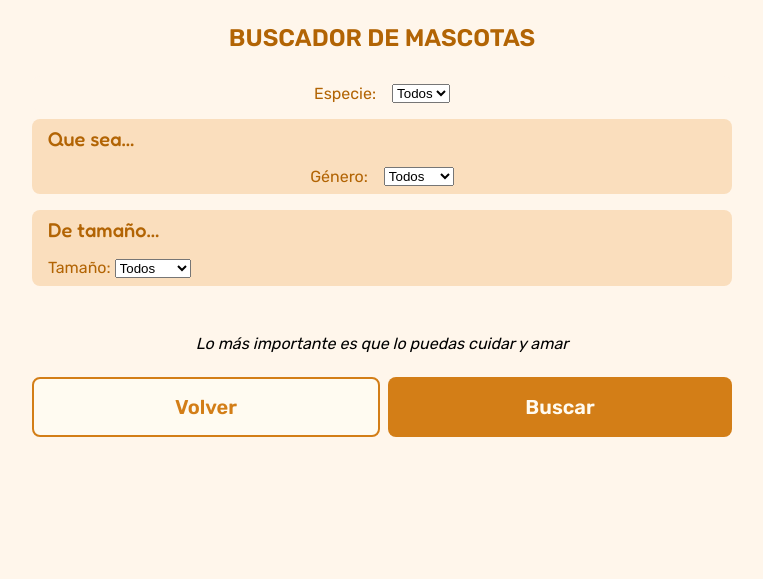
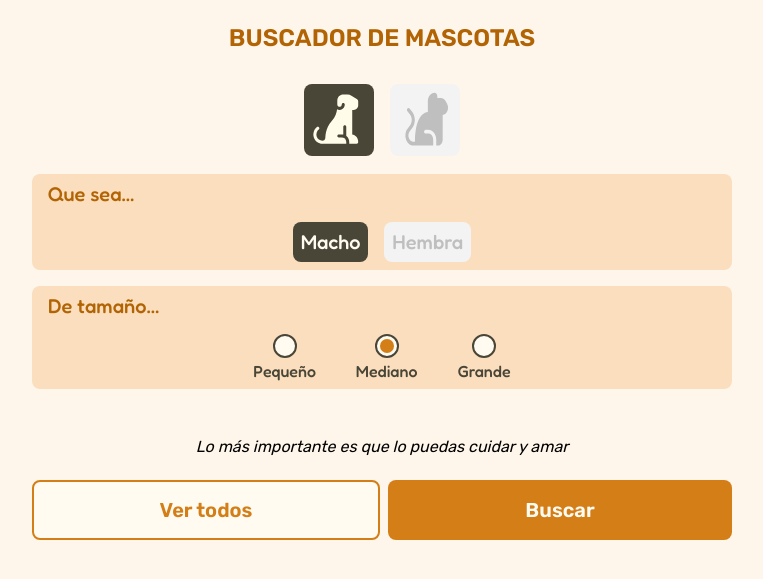
Before and after one commit to beichooo/pasy-mascotas-project, a Django app: page /buscador/ in a window 1280 px wide. Shown: the part 48-627 px from the top of the page, without its empty margins (258-1021 px from the left). Run offline with Django 4.2, Linux system fonts and the light colour scheme.

Commit message:
Revamp inputs in searcher

```diff
--- a/main/templates/layouts/base1_main.html
+++ b/main/templates/layouts/base1_main.html
@@ -2,7 +2,6 @@
 <!DOCTYPE html>
 <html lang="es">
   <head>
-    <!-- TODO: Favicon, put the favicon in all the pages   -->
     <meta charset="UTF-8" />
     <meta http-equiv="X-UA-Compatible" content="IE=edge" />
     <meta name="viewport" content="width=device-width, initial-scale=1.0" />
--- a/manage_pets/models.py
+++ b/manage_pets/models.py
@@ -24,7 +24,6 @@ class CustomUser(AbstractUser):
         verbose_name_plural = "Custom Users"
 
 
-# TODO: I dont use the multifield upload, instead use two single image upload, fix in the future
 class Pets(models.Model):
     SPECIES_CHOICES = (("Perro", "Perro"), ("Gato", "Gato"))
 
--- a/manage_pets/templates/layouts/base1.html
+++ b/manage_pets/templates/layouts/base1.html
@@ -2,7 +2,6 @@
 <!DOCTYPE html>
 <html lang="es">
   <head>
-    <!-- TODO: Favicon, put the favicon in all the pages   -->
     <meta charset="UTF-8" />
     <meta http-equiv="X-UA-Compatible" content="IE=edge" />
     <meta name="viewport" content="width=device-width, initial-scale=1.0" />
--- a/pet_searcher/forms.py
+++ b/pet_searcher/forms.py
@@ -10,8 +10,5 @@ class PetSearchForm(forms.Form):
     species = forms.ChoiceField(choices=SPECIES_CHOICES, required=False)
     gender = forms.ChoiceField(choices=GENDER_CHOICES, required=False)
     size = forms.ChoiceField(choices=SIZE_CHOICES, required=False)
-    min_age = forms.IntegerField(
-        label="Minimum Age", required=False, min_value=0)
-    max_age = forms.IntegerField(
-        label="Maximum Age", required=False, min_value=0)
-    # TODO: Here we can set the ranges with select options
+    min_age = forms.IntegerField(label="Minimum Age", required=False, min_value=0)
+    max_age = forms.IntegerField(label="Maximum Age", required=False, min_value=0)
--- a/pet_searcher/static/css/main.css
+++ b/pet_searcher/static/css/main.css
@@ -2059,7 +2059,6 @@ div:has(.donate-cta) {
   width: 100%;
 }
 
-/* TODO: Maybe the image like bg dont work, for the static property in django*/
 .donations-home__header {
   display: flex;
   flex-direction: column;
--- a/pet_searcher/templates/search_form.html
+++ b/pet_searcher/templates/search_form.html
@@ -6,108 +6,89 @@
       <div class="pet-searcher__field" id="specie-container">
         <legend id="specie-legend">Especie de la mascota</legend>
         <div id="specie-div">
-          <label
-            style="
-              font-size: 16px;
-              font-family: Rubik, sans-serif;
-              font-weight: 400;
-              color: #b26404;
-            "
-            for="{{ form.species.id_for_label }}"
-            class="pet-searcher__label"
-            >Especie:</label
-          >
-          {{ form.species }}
+          <label for="dog-specie">
+            <input
+              type="radio"
+              id="dog-specie"
+              name="species"
+              value="Perro"
+              required
+              checked
+            />
+            <span class="dog-specie"></span>
+          </label>
+
+          <label for="cat-specie">
+            <input type="radio" id="cat-specie" name="species" value="Gato" />
+            <span class="cat-specie"></span>
+          </label>
         </div>
       </div>
 
       <div class="pet-searcher__field pet-searcher__field--button">
         <legend>Que sea...</legend>
         <div>
-          <div class="form-group">
-            <label
-              for="{{ form.gender.id_for_label }}"
-              class="pet-searcher__label"
-              style="
-                font-size: 16px;
-                font-family: Rubik, sans-serif;
-                font-weight: 400;
-                color: #b26404;
-              "
-            >
-              Género:
-            </label>
-            {{ form.gender }}
-          </div>
+          <label for="male-pet">
+            <input
+              type="radio"
+              value="Macho"
+              id="male-pet"
+              name="gender"
+              checked
+            />
+            <span class="male-pet">Macho</span>
+          </label>
+
+          <label for="female-pet">
+            <input type="radio" value="Hembra" id="female-pet" name="gender" />
+            <span class="female-pet">Hembra</span>
+          </label>
         </div>
       </div>
 
       <div class="pet-searcher__field">
         <legend>De tamaño...</legend>
-        <div class="form-group">
-          <label
-            for="{{ form.size.id_for_label }}"
-            class="pet-searcher__label"
-            style="
-              font-size: 16px;
-              font-family: Rubik, sans-serif;
-              font-weight: 400;
-              color: #b26404;
-            "
-          >
-            Tamaño:
-          </label>
-          {{ form.size }}
+        <div class="check-container">
+          <div>
+            <label class="checkfield" for="small">
+              <input type="radio" id="small" name="size" value="Pequeño" />
+              <span class="checkmark"></span>
+            </label>
+            <span class="check-text">Pequeño</span>
+          </div>
+
+          <div>
+            <label class="checkfield" for="middle">
+              <input
+                type="radio"
+                id="middle"
+                name="size"
+                value="Mediano"
+                checked
+              />
+              <span class="checkmark"></span>
+            </label>
+            <span class="check-text">Mediano</span>
+          </div>
+
+          <div>
+            <label class="checkfield" for="large">
+              <input type="radio" id="large" name="size" value="Grande" />
+              <span class="checkmark"></span>
+            </label>
+            <span class="check-text">Grande</span>
+          </div>
         </div>
       </div>
-
-      <!--
-
-        <div class="pet-searcher__field">
-          <legend>De edad...</legend>
-          <div class="form-group">
-            <label
-            for="{{ form.min_age.id_for_label }}"
-            class="pet-searcher__label"
-            style="
-              font-size: 16px;
-              font-family: Rubik, sans-serif;
-              font-weight: 400;
-              color: #b26404;
-              "
-              >
-              Edad Mínima:
-            </label>
-          {{ form.min_age }}
-        </div>
-
-        <div class="form-group">
-          <label
-            for="{{ form.max_age.id_for_label }}"
-            class="pet-searcher__label"
-            style="
-            font-size: 16px;
-              font-family: Rubik, sans-serif;
-              font-weight: 400;
-              color: #b26404;
-              "
-              >
-              Edad Máxima:
-            </label>
-          {{ form.max_age }}
-        </div>
-      </div>
-      -->
 
       <p class="emo-phrase">Lo más importante es que lo puedas cuidar y amar</p>
 
       <div class="btn-div">
         <a
           class="search-button search-button--secondary"
-          onclick="window.location.href='{% url 'index' %}'"
-          href="{% url 'index' %}"
+          href="{% url 'view_all_pets' %}"
         >
-          Volver
+          Ver todos
         </a>
 
         <button class="search-button" type="submit" name="submit">
--- a/pet_searcher/templates/search_results.html
+++ b/pet_searcher/templates/search_results.html
@@ -9,7 +9,9 @@
       <span>{{specie_field}}</span>
       <span>{{gender_field}}</span>
       <span>{{size_field}}</span>
-      <span>{{min_age}} a {{max_age}} años</span>
+      <!--
+        <span>{{min_age}} a {{max_age}} años</span>
+      -->
     </div>
   </section>
 
@@ -27,7 +29,7 @@
           <span>{{pet.age}} años - {{ pet.personality }} </span>
         </div>
       </div>
-      <a href="{% url 'info_pet' pet.id %}">Ver más</a>
+      <a href="{% url 'info_pet' pet.id %}">Ver</a>
     </article>
     {% empty %}
     <p class="pet-list__no-results-msg">😅Upsss, prueba con otros por favor.</p>
--- a/pet_searcher/urls.py
+++ b/pet_searcher/urls.py
@@ -8,4 +8,5 @@ urlpatterns = [
     path("info-mascota/<int:pet_id>/", views.info_pet, name="info_pet"),
     path("visita/<int:pet_id>/", views.visit_pet, name="visit_pet"),
     path("visitar-gracias/<int:pet_id>/", views.thanks_visit, name="thanks_visit"),
+    path("ver-todos/", views.view_all_pets, name="view_all_pets"),
 ]
--- a/pet_searcher/views.py
+++ b/pet_searcher/views.py
@@ -15,38 +15,41 @@ def search_form_page(request):
 
 
 def search_pets(request):
-    form = PetSearchForm()
+    if request.method == "GET":
+        species = request.GET.get("species")
+        gender = request.GET.get("gender")
+        size = request.GET.get("size")
 
-    if request.method == "GET":
-        form = PetSearchForm(request.GET)
-        if form.is_valid():
-            species = form.cleaned_data.get("species")
-            gender = form.cleaned_data.get("gender")
-            size = form.cleaned_data.get("size")
-            print(species)
+        pets = Pets.objects.all()
+        if species:
+            pets = pets.filter(species=species)
+        if gender:
+            pets = pets.filter(gender=gender)
+        if size:
+            pets = pets.filter(size=size)
 
-            # Filter pets based on search criteria
-            pets = Pets.objects.all()
-            if species:
-                pets = pets.filter(species=species)
-            if gender:
-                pets = pets.filter(gender=gender)
-            if size:
-                pets = pets.filter(size=size)
+        return render(
+            request,
+            "search_results.html",
+            {
+                "specie_field": species,
+                "gender_field": gender,
+                "size_field": size,
+                "pets": pets,
+            },
+        )
 
-            return render(
-                request,
-                "search_results.html",
-                {
-                    "form": form,
-                    "pets": pets,
-                    "specie_field": species,
-                    "gender_field": gender,
-                    "size_field": size,
-                },
-            )
+    return render(request, "search_form.html", {"form": PetSearchForm()})
 
-    return render(request, "search_form.html", {"form": form})
+
+def view_all_pets(request):
+    pets = Pets.objects.all()
+
+    return render(
+        request,
+        "search_results.html",
+        {"pets": pets},
+    )
 
 
 def info_pet(request, pet_id):
```
